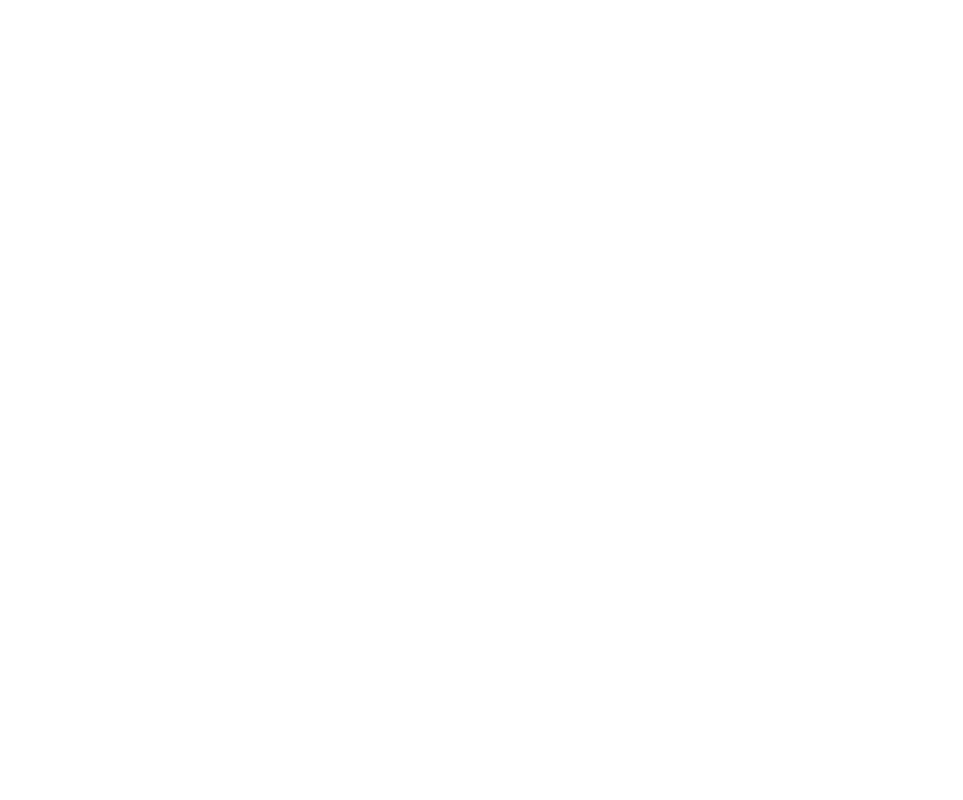
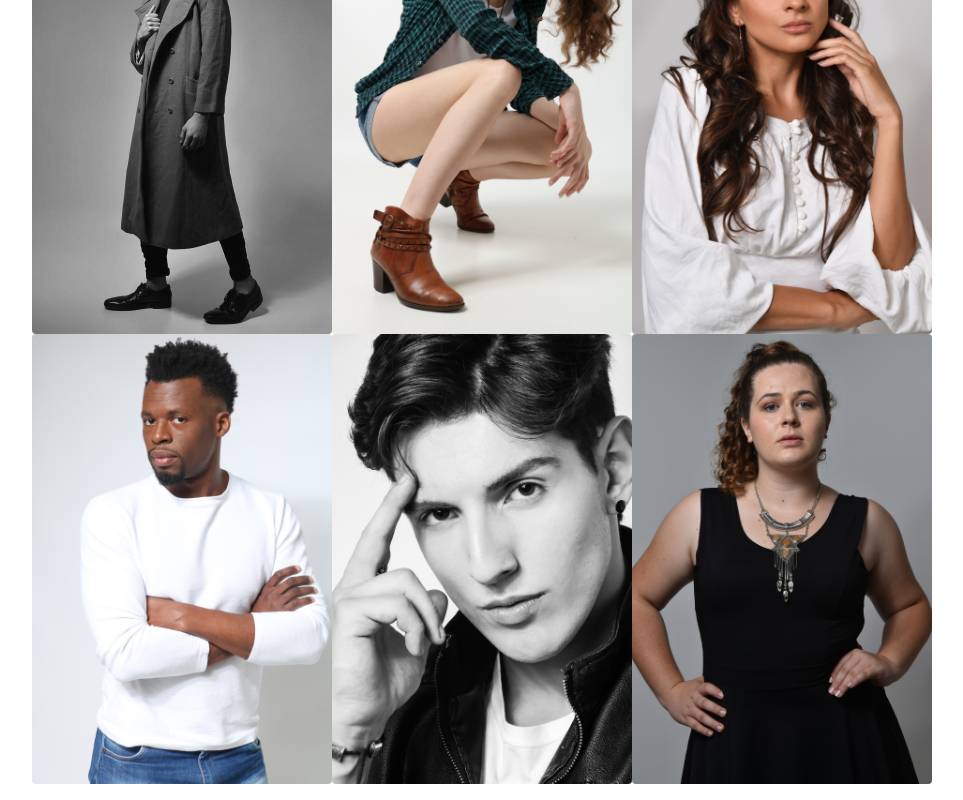
Before and after one commit to gustavohariel/studio-models, a Next.js app: page / in a window 1280 px wide. Shown: the part 956-1756 px from the top of the page, without its empty margins (158-1121 px from the left). Before the commit the page ends 824 px from the top, so only its background shows below. Built offline with nearby package versions, Linux system fonts and the light colour scheme.

Commit message:
LightBox Component

```diff
--- a/src/app/page.tsx
+++ b/src/app/page.tsx
@@ -4,12 +4,14 @@
 import Navbar from '../components/Navbar';
 import { SectionHero } from '@/components/SectionHero';
 import { LogoSlider } from '../components/LogoSlider';
+import LightBox from '@/components/LightBox';
 
 export default function Home() {
   return (
     <main className="p-4">
       <Navbar />
       <SectionHero />
+      <LightBox />
     </main>
   );
 }
--- /dev/null
+++ b/src/components/LightBox.tsx
@@ -0,0 +1,29 @@
+import Image from 'next/image';
+
+export default function LightBox() {
+  const images = [
+    '/models/lucas.jpg',
+    '/models/camila.jpg',
+    '/models/cibele.jpg',
+    '/models/anderson.jpg',
+    '/models/augusto.jpg',
+    '/models/tainara.jpg',
+  ];
+
+  return (
+    <section className="py-1-0 flex min-h-screen w-full items-start justify-center">
+      <div className="grid grid-cols-3 pt-12">
+        {images.map((img, index) => (
+          <Image
+            className="rounded transition-transform duration-100 ease-in-out hover:scale-110"
+            key={index}
+            src={img}
+            alt="model"
+            width={300}
+            height={300}
+          />
+        ))}
+      </div>
+    </section>
+  );
+}
```
